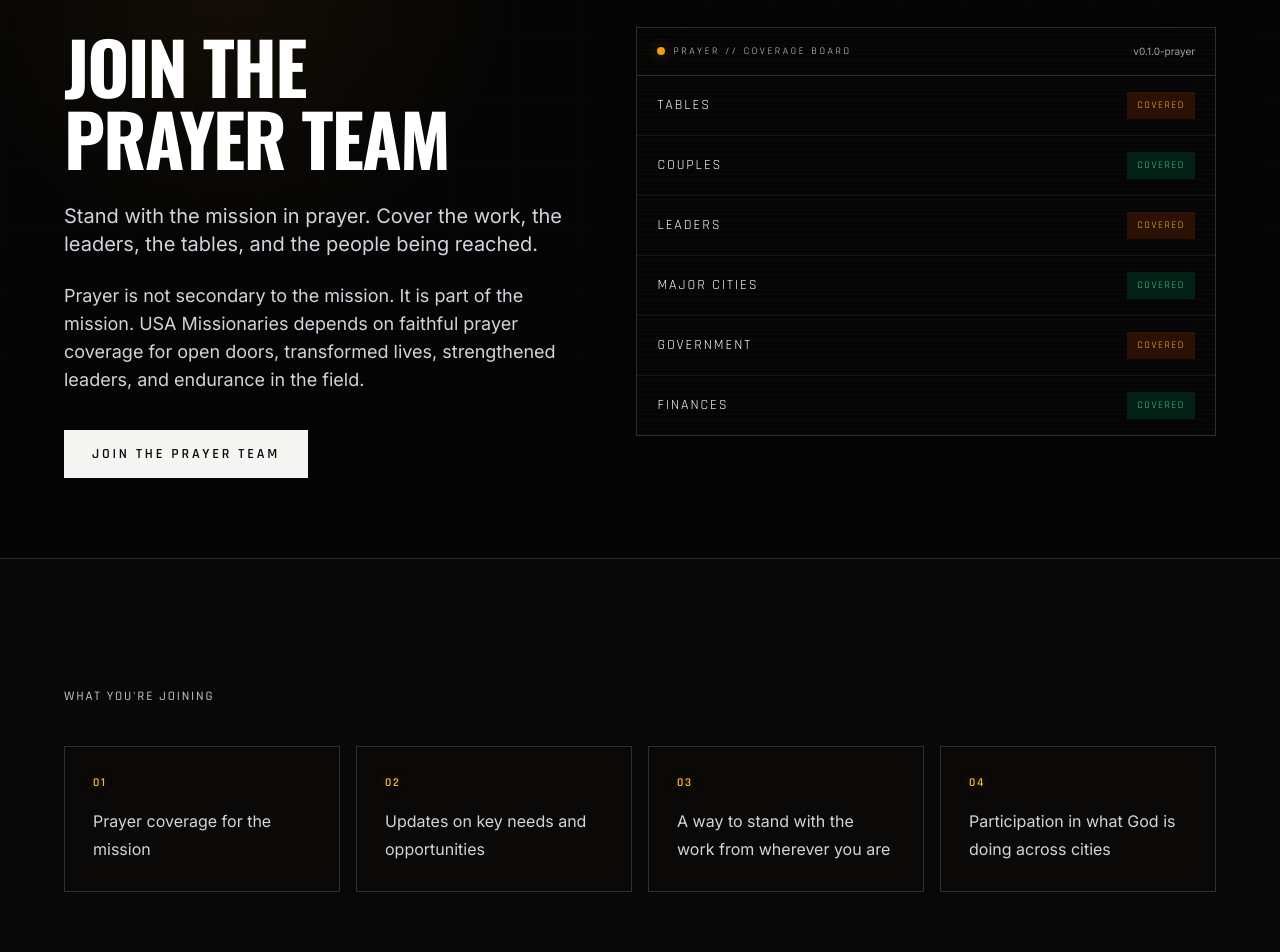
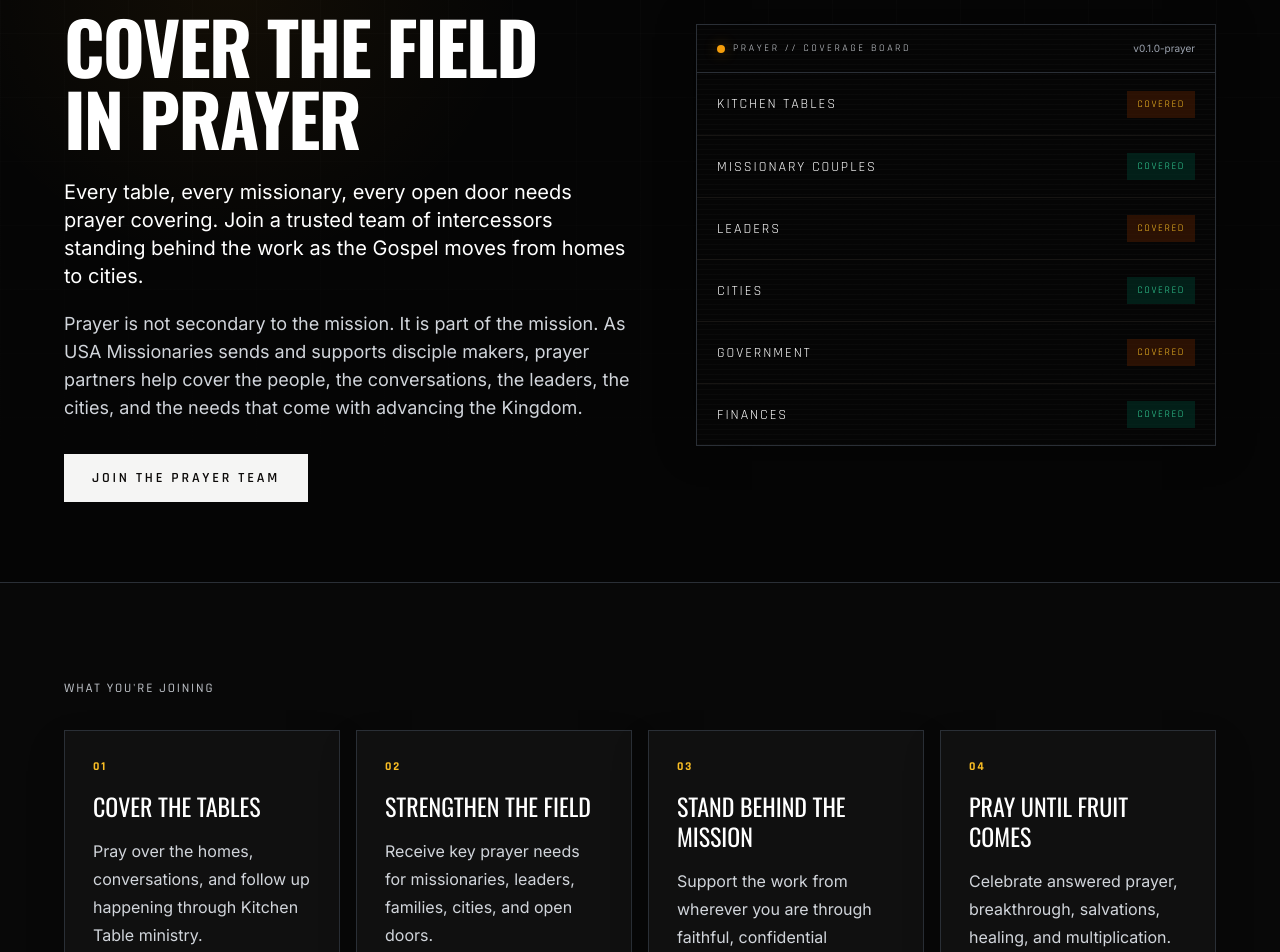
Before and after one commit to rfox0629/usam-website, a Next.js app: page /prayer in a window 1280 px wide. Shown: the part 220-1172 px from the top of the page. Built offline with nearby package versions, Linux system fonts and the light colour scheme.

Commit message:
Update prayer page messaging

```diff
--- a/app/prayer/page.tsx
+++ b/app/prayer/page.tsx
@@ -10,12 +10,31 @@ export const metadata: Metadata = {
 const font = { oswald: "'Oswald', sans-serif", rajdhani: "'Rajdhani', sans-serif" };
 
 const prayerRows = [
-  { focus: "Tables", status: "Covered", tone: "amber" },
-  { focus: "Couples", status: "Covered", tone: "emerald" },
+  { focus: "Kitchen Tables", status: "Covered", tone: "amber" },
+  { focus: "Missionary Couples", status: "Covered", tone: "emerald" },
   { focus: "Leaders", status: "Covered", tone: "amber" },
-  { focus: "Major Cities", status: "Covered", tone: "emerald" },
+  { focus: "Cities", status: "Covered", tone: "emerald" },
   { focus: "Government", status: "Covered", tone: "amber" },
   { focus: "Finances", status: "Covered", tone: "emerald" },
+] as const;
+
+const prayerCards = [
+  {
+    body: "Pray over the homes, conversations, and follow up happening through Kitchen Table ministry.",
+    title: "Cover the Tables",
+  },
+  {
+    body: "Receive key prayer needs for missionaries, leaders, families, cities, and open doors.",
+    title: "Strengthen the Field",
+  },
+  {
+    body: "Support the work from wherever you are through faithful, confidential intercession.",
+    title: "Stand Behind the Mission",
+  },
+  {
+    body: "Celebrate answered prayer, breakthrough, salvations, healing, and multiplication.",
+    title: "Pray Until Fruit Comes",
+  },
 ] as const;
 
 function PrayerCoverageBoard() {
@@ -40,7 +59,7 @@ function PrayerCoverageBoard() {
 
       <div className="relative divide-y divide-stone-900/80">
         {prayerRows.map((row) => (
-          <div key={row.focus} className="grid min-h-[58px] grid-cols-[1fr_auto] items-center gap-4 px-4 py-4 md:px-5">
+          <div key={row.focus} className="grid min-h-[62px] grid-cols-[1fr_auto] items-center gap-4 px-4 py-4 md:px-5">
             <p className="text-sm uppercase tracking-[0.14em] text-stone-200" style={{ fontFamily: font.rajdhani }}>
               {row.focus}
             </p>
@@ -72,78 +91,64 @@ export default async function PrayerPage({
 }) {
   const params = await searchParams;
   const shouldOpenApplication = params.join === "1";
-  const points = [
-    "Prayer coverage for the mission",
-    "Updates on key needs and opportunities",
-    "A way to stand with the work from wherever you are",
-    "Participation in what God is doing across cities",
-  ];
 
   return (
     <main className="min-h-screen bg-[#050505] text-stone-100">
       <PrimaryNav active="prayer" />
 
-      <section className="relative overflow-hidden border-b border-stone-900/80 px-6 pb-16 pt-28 md:pb-20 md:pt-36">
+      <section className="relative overflow-hidden border-b border-stone-900/80 px-6 pb-14 pt-28 md:pb-20 md:pt-32">
         <div className="absolute inset-0 bg-[linear-gradient(rgba(255,255,255,0.018)_1px,transparent_1px),linear-gradient(90deg,rgba(255,255,255,0.018)_1px,transparent_1px)] bg-[length:64px_64px]" />
         <div className="absolute inset-0 bg-[radial-gradient(circle_at_18%_18%,rgba(245,158,11,0.06),transparent_24%),linear-gradient(180deg,rgba(5,5,5,0.15),#050505_88%)]" />
 
-        <div className="relative mx-auto grid max-w-6xl items-center gap-12 lg:grid-cols-[0.95fr_1.05fr]">
-          <div className="max-w-2xl">
+        <div className="relative mx-auto grid max-w-6xl items-center gap-10 lg:grid-cols-[1fr_0.92fr] lg:gap-14">
+          <div className="max-w-[660px]">
             <p className="text-[11px] uppercase tracking-[0.32em] text-amber-500/80" style={{ fontFamily: font.rajdhani }}>
-              Prayer Team
+              PRAYER TEAM
             </p>
             <h1
-              className="mt-7 text-5xl font-bold uppercase leading-[0.92] tracking-tight text-stone-100 md:text-7xl"
+              className="mt-6 text-5xl font-bold uppercase leading-[0.92] tracking-tight text-stone-100 md:text-7xl"
               style={{ fontFamily: font.oswald }}
             >
-              JOIN THE
+              COVER THE FIELD
               <br />
-              PRAYER TEAM
+              IN PRAYER
             </h1>
-            <p className="mt-7 max-w-xl text-lg leading-8 text-stone-400 md:text-xl">
-              Stand with the mission in prayer. Cover the work, the leaders, the tables, and the people being reached.
+            <p className="mt-6 max-w-2xl text-lg leading-8 text-stone-200 md:text-xl">
+              Every table, every missionary, every open door needs prayer covering. Join a trusted team of intercessors standing behind the work as the Gospel moves from homes to cities.
             </p>
-            <p className="mt-6 max-w-xl text-base leading-8 text-stone-400 md:text-lg">
-              Prayer is not secondary to the mission. It is part of the mission. USA Missionaries depends on faithful prayer coverage for open doors, transformed lives, strengthened leaders, and endurance in the field.
+            <p className="mt-5 max-w-2xl text-base leading-8 text-stone-400 md:text-lg">
+              Prayer is not secondary to the mission. It is part of the mission. As USA Missionaries sends and supports disciple makers, prayer partners help cover the people, the conversations, the leaders, the cities, and the needs that come with advancing the Kingdom.
             </p>
-            <div className="mt-9">
+            <div className="mt-8">
               <PrayerTeamApplicationModal initialOpen={shouldOpenApplication}>
                 Join the Prayer Team
               </PrayerTeamApplicationModal>
             </div>
           </div>
 
-          <PrayerCoverageBoard />
-        </div>
-      </section>
-
-      <section className="bg-[#080808] px-6 py-24 md:py-32">
-        <div className="mx-auto max-w-6xl">
-          <p className="tactical-label uppercase" style={{ fontFamily: font.rajdhani }}>
-            What You&apos;re Joining
-          </p>
-          <div className="mt-10 grid gap-4 md:grid-cols-2 xl:grid-cols-4">
-            {points.map((item, index) => (
-              <div key={item} className="border border-stone-800/60 bg-stone-950/55 p-6 md:p-7">
-                <div className="tactical-amber-label text-xs tracking-[0.14em]" style={{ fontFamily: font.rajdhani }}>
-                  0{index + 1}
-                </div>
-                <p className="mt-4 text-base leading-7 text-stone-300">{item}</p>
-              </div>
-            ))}
+          <div className="lg:justify-self-end lg:w-full lg:max-w-[520px]">
+            <PrayerCoverageBoard />
           </div>
         </div>
       </section>
 
-      <section className="px-6 py-28 md:py-36">
-        <div className="mx-auto max-w-4xl text-center">
-          <p className="max-w-3xl mx-auto text-base md:text-lg leading-8 text-stone-400">
-            Join us in covering the mission with prayer from wherever you are. Faithful intercession helps strengthen the work, sustain the field, and create room for what God is doing across cities.
+      <section className="bg-[#080808] px-6 py-20 md:py-24">
+        <div className="mx-auto max-w-6xl">
+          <p className="tactical-label uppercase" style={{ fontFamily: font.rajdhani }}>
+            WHAT YOU&apos;RE JOINING
           </p>
-          <div className="mt-10">
-            <PrayerTeamApplicationModal variant="secondary">
-              Join the Prayer Team
-            </PrayerTeamApplicationModal>
+          <div className="mt-8 grid gap-4 md:grid-cols-2 xl:grid-cols-4">
+            {prayerCards.map((card, index) => (
+              <div key={card.title} className="border border-stone-700/70 bg-[#101010] p-6 shadow-[0_18px_36px_rgba(0,0,0,0.18)] md:p-7">
+                <div className="text-xs uppercase tracking-[0.16em] text-amber-400" style={{ fontFamily: font.rajdhani, fontWeight: 700 }}>
+                  0{index + 1}
+                </div>
+                <h3 className="mt-4 text-2xl uppercase leading-tight text-stone-100" style={{ fontFamily: font.oswald }}>
+                  {card.title}
+                </h3>
+                <p className="mt-4 text-base leading-7 text-stone-300">{card.body}</p>
+              </div>
+            ))}
           </div>
         </div>
       </section>
```
